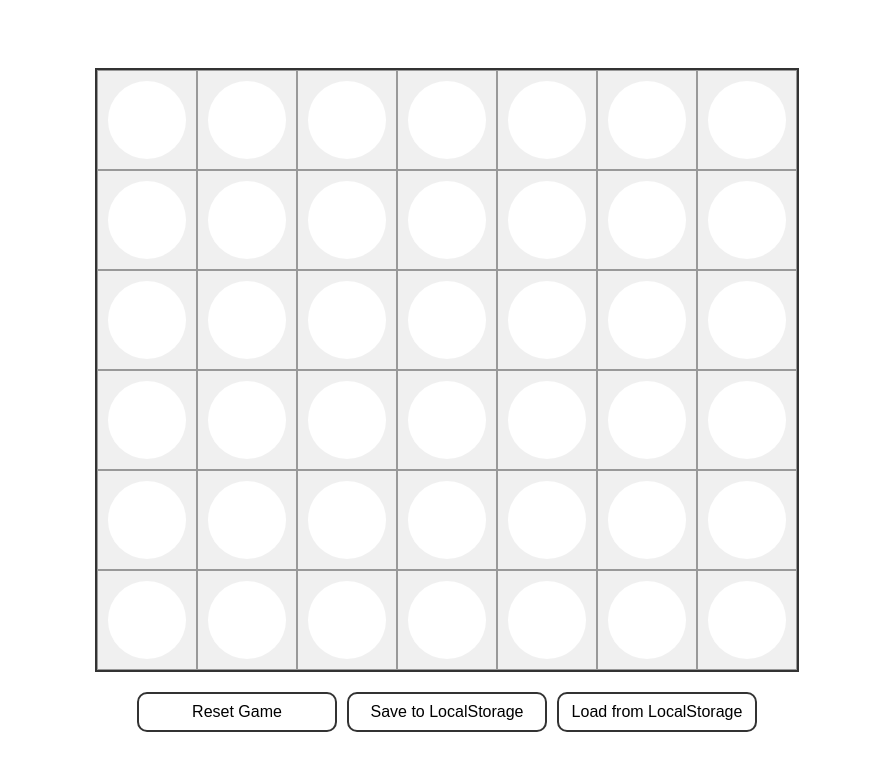
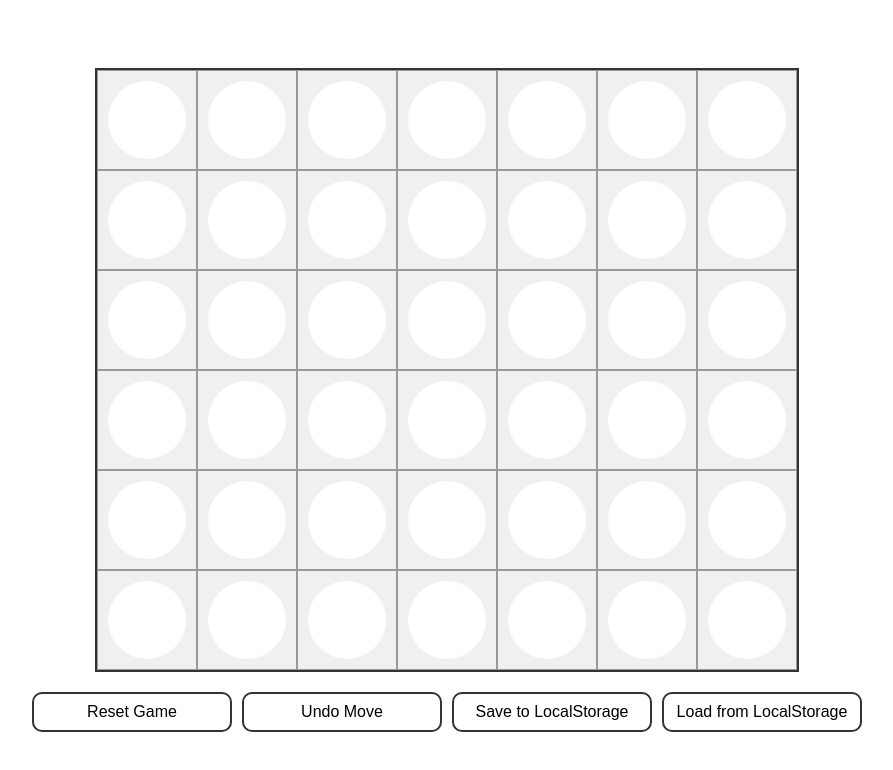
Before and after one commit to aneshodza/WBE-Connect-4, a website: page public/index.html in a window 1280 px wide. Shown: the whole page, without its empty margins (193-1086 px from the left). Drawn offline with Linux system fonts and the light colour scheme; no server answers.

Commit message:
Finish lab 12

```diff
--- /dev/null
+++ b/public/components.js
@@ -0,0 +1,21 @@
+const Field = ({ type, rowIdx, colIdx }) => {
+  const field = ["div", { class: "field", id: `field-${rowIdx}-${colIdx}` }];
+  if (type === "b") {
+    field.push(["div", { class: "disc disc-blue" }]);
+  } else if (type === "r") {
+    field.push(["div", { class: "disc disc-red" }]);
+  }
+
+  return field;
+};
+
+const Board = ({ board }) => {
+  const fields = board.map((row, rowIdx) =>
+    row.map((col, colIdx) => {
+      return [Field, { type: col, rowIdx: rowIdx, colIdx: colIdx }];
+    }),
+  ).flat();
+  return ["div", { class: "board" }, ...fields];
+};
+
+const App = (state) => [Board, { board: state.board }];
--- a/public/index.html
+++ b/public/index.html
@@ -11,6 +11,7 @@
     <div id="app"></div>
 
     <!-- JS Part comes here! -->
+    <script src="components.js"></script>
     <script src="check-winner.js"></script>
     <script src="render.js"></script>
     <script src="script.js"></script>
--- a/public/render.js
+++ b/public/render.js
@@ -6,6 +6,11 @@ function renderSJDON(element, appRoot) {
   }
 
   const [tag, ...children] = element;
+  if (typeof tag === "function") {
+    const props = children[0] || {};
+    return renderSJDON(tag(props), appRoot);
+  }
+
   let attrs = null;
   const el = document.createElement(tag);
   appRoot.appendChild(el);
--- a/public/script.js
+++ b/public/script.js
@@ -4,6 +4,7 @@ const init = () => ({
     .fill(null)
     .map((_) => Array(7).fill("")),
   current: "r",
+  moves: []
 });
 
 let state = init();
@@ -35,31 +36,19 @@ function elt(type, attrs, ...children) {
 const showBoard = () => {
   state.app.innerHTML = "";
 
-  const boardStructure = ["div", { class: "board" }];
-  state.board.forEach((row, rowIdx) =>
-    row.forEach((col, colIdx) => {
-      const field = [
-        "div",
-        { class: "field", id: `field-${rowIdx}-${colIdx}` },
-      ];
-      if (col === "b") {
-        field.push(["div", { class: "disc disc-blue" }]);
-      } else if (col === "r") {
-        field.push(["div", { class: "disc disc-red" }]);
-      }
-
-      boardStructure.push(field);
-    }),
-  );
-  const boardElement = renderSJDON(boardStructure, state.app);
-  state.board.forEach((row, rowIdx) => {
-    row.forEach((_, colIdx) => {
-      const el = boardElement.querySelector(`#field-${rowIdx}-${colIdx}`);
-      el.addEventListener("click", () => dropDisc(colIdx));
+  const boardEl = renderSJDON([App, state], state.app);
+  const fieldEls = [...boardEl.getElementsByClassName("field")];
+  fieldEls.forEach((fieldEl) => {
+    fieldEl.addEventListener("click", () => {
+      const [_rowIdx, colIdx] = fieldEl.id.split("-").slice(1);
+      dropDisc(parseInt(colIdx));
     });
   });
 
-  const containerEl = renderSJDON(["div", { id: "button-container" }, ""], state.app);
+  const containerEl = renderSJDON(
+    ["div", { id: "button-container" }, ""],
+    state.app,
+  );
   const resetButtonEl = renderSJDON(
     ["button", { id: "reset-button" }, "Reset Game"],
     containerEl,
@@ -68,6 +57,12 @@ const showBoard = () => {
     state = init();
     showBoard();
   });
+
+  const undoButtonEl = renderSJDON(
+    ["button", { id: "undo-button" }, "Undo Move"],
+    containerEl,
+  );
+  undoButtonEl.addEventListener("click", () => undo());
 
   isServerReachable()
     .then(() => {
@@ -105,7 +100,7 @@ const showBoard = () => {
           showBoard();
         }
       });
-    })
+    });
 };
 
 const saveGame = () => {
@@ -152,6 +147,7 @@ const dropDisc = (colIdx) => {
       state.board[rowIdx][colIdx] = state.current;
       const winner = state.current;
       state.current = state.current === "r" ? "b" : "r";
+      state.moves.push({ row: rowIdx, col: colIdx });
 
       showBoard();
 
@@ -180,3 +176,14 @@ async function isServerReachable() {
     throw error;
   }
 }
+
+const undo = () => {
+  if (state.moves.length === 0) {
+    alert("No moves to undo!");
+    return
+  }
+  const lastMove = state.moves.pop();
+  state.board[lastMove.row][lastMove.col] = "";
+  state.current = state.current === "r" ? "b" : "r";
+  showBoard();
+}
```
